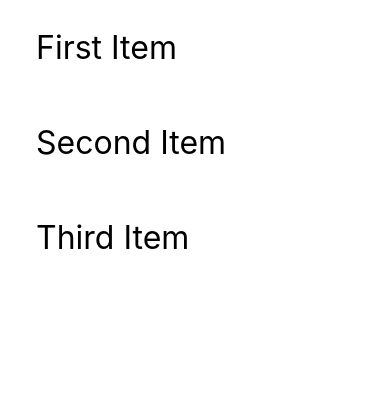
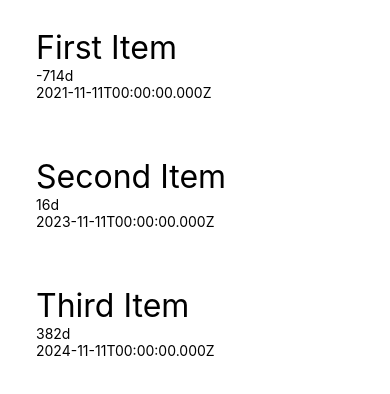
Before and after one commit to vsobotka/expiro, a React Native app: screen / in a window 390 px wide. Shown: the top 394 px of the page. Built offline with nearby package versions, Linux system fonts and the light colour scheme.

Commit message:
Show days left

```diff
--- a/App.tsx
+++ b/App.tsx
@@ -12,7 +12,7 @@ const App = () => {
     <SafeAreaView style={globalStyle.container}>
       <FlatList
         data={DATA}
-        renderItem={({item}) => <Item title={item.title}/>}
+        renderItem={({item}) => <Item {...item}/>}
         keyExtractor={item => item.id}
       />
     </SafeAreaView>
--- a/src/Components/Item.tsx
+++ b/src/Components/Item.tsx
@@ -1,10 +1,15 @@
 import {Text, View} from "react-native";
 import {globalStyle} from "../Styles/Global";
 
-type ItemProps = { title: string };
+type ItemProps = { title: string, expirationTimestamp: number };
 
-export const Item = ({title}: ItemProps) => (
-  <View style={globalStyle.item}>
+export function Item({title, expirationTimestamp}: ItemProps) {
+  const today = new Date();
+  const daysLeft = Math.ceil((expirationTimestamp - today.getTime()) / (1000 * 3600 * 24));
+
+  return <View style={globalStyle.item}>
     <Text style={globalStyle.title}>{title}</Text>
+    <Text>{daysLeft}d</Text>
+    <Text>{new Date(expirationTimestamp).toISOString()}</Text>
   </View>
-);
+}
--- a/src/Storage/Data.ts
+++ b/src/Storage/Data.ts
@@ -2,12 +2,16 @@ export const DATA = [
   {
     id: 'bd7acbea-c1b1-46c2-aed5-3ad53abb28ba',
     title: 'First Item',
+    expirationTimestamp: 1636588800000,
   },
   {
     id: '3ac68afc-c605-48d3-a4f8-fbd91aa97f63',
     title: 'Second Item',
+    expirationTimestamp: 1699660800000,
   },
   {
     id: '58694a0f-3da1-471f-bd96-145571e29d72',
     title: 'Third Item',
-  },];
+    expirationTimestamp: 1731283200000,
+  }
+];
```
